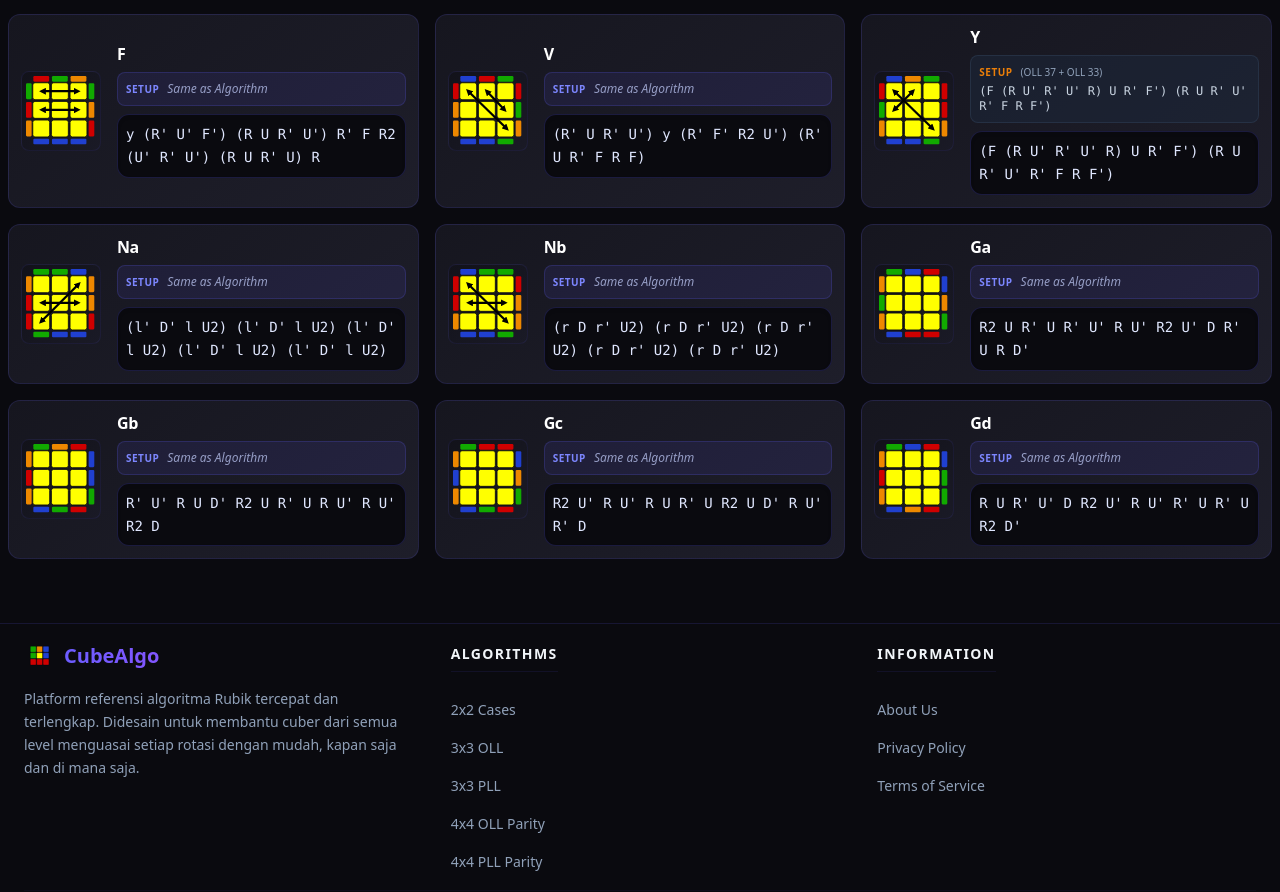
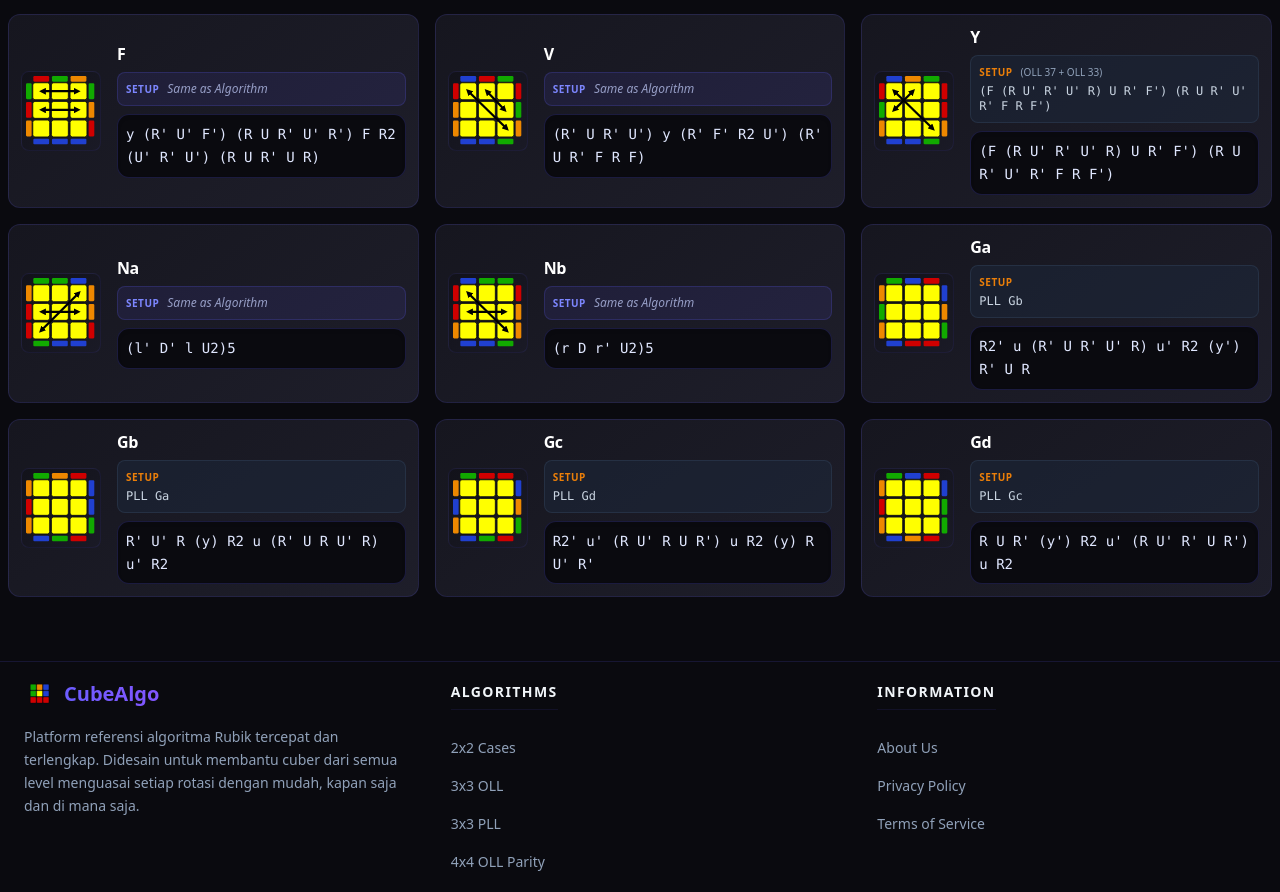
Before and after one commit to dwmaf/cubealgo, a Nuxt app: page /3x3-pll in a window 1280 px wide. Shown: the part 1257-2149 px from the top of the page. Built offline with nearby package versions, Linux system fonts and the light colour scheme.

Commit message:
change some algo for 3x3 pll

```diff
--- a/app/pages/3x3-pll.vue
+++ b/app/pages/3x3-pll.vue
@@ -35,15 +35,15 @@ const pllAlgorithms = [
     { name: 'Ja', setup: "Same as Algo", algorithm: "R' U2 R U R' U2 L U' R U L'" },
     { name: 'Jb', setup: "Same as Algo", algorithm: "R U2 R' U' R U2 L' U R' U' L" },
     { name: 'T', setup_name: "OLL 33 + OLL 37", setup: "(R U R' U' R' F R F') (F R U' R' U' R U R' F')", algorithm: "R U R' U' R' F R2 U' R' U' R U R' F'" },
-    { name: 'F', setup: "Same as Algo", algorithm: "y (R' U' F') (R U R' U') R' F R2 (U' R' U') (R U R' U) R" },
+    { name: 'F', setup: "Same as Algo", algorithm: "y (R' U' F') (R U R' U' R') F R2 (U' R' U') (R U R' U R)" },
     { name: 'V', setup: "Same as Algo", algorithm: "(R' U R' U') y (R' F' R2 U') (R' U R' F R F)" },
     { name: 'Y', setup_name: "OLL 37 + OLL 33", setup: "(F (R U' R' U' R) U R' F') (R U R' U' R' F R F')", algorithm: "(F (R U' R' U' R) U R' F') (R U R' U' R' F R F')" },
-    { name: 'Na', setup: "Same as Algo", algorithm: "(l' D' l U2) (l' D' l U2) (l' D' l U2) (l' D' l U2) (l' D' l U2)" },
-    { name: 'Nb', setup: "Same as Algo", algorithm: "(r D r' U2) (r D r' U2) (r D r' U2) (r D r' U2) (r D r' U2)" },
-    { name: 'Ga', setup: "Same as Algo", algorithm: "R2 U R' U R' U' R U' R2 U' D R' U R D'" },
-    { name: 'Gb', setup: "Same as Algo", algorithm: "R' U' R U D' R2 U R' U R U' R U' R2 D" },
-    { name: 'Gc', setup: "Same as Algo", algorithm: "R2 U' R U' R U R' U R2 U D' R U' R' D" },
-    { name: 'Gd', setup: "Same as Algo", algorithm: "R U R' U' D R2 U' R U' R' U R' U R2 D'" },
+    { name: 'Na', setup: "Same as Algo", algorithm: "(l' D' l U2)5" },
+    { name: 'Nb', setup: "Same as Algo", algorithm: "(r D r' U2)5" },
+    { name: 'Ga', setup: "PLL Gb", algorithm: "R2' u (R' U R' U' R) u' R2 (y') R' U R" },
+    { name: 'Gb', setup: "PLL Ga", algorithm: "R' U' R (y) R2 u (R' U R U' R) u' R2" },
+    { name: 'Gc', setup: "PLL Gd", algorithm: "	R2' u' (R U' R U R') u R2 (y) R U' R'" },
+    { name: 'Gd', setup: "PLL Gc", algorithm: "R U R' (y') R2 u' (R U' R' U R') u R2" },
 ]
 
 </script>
```
